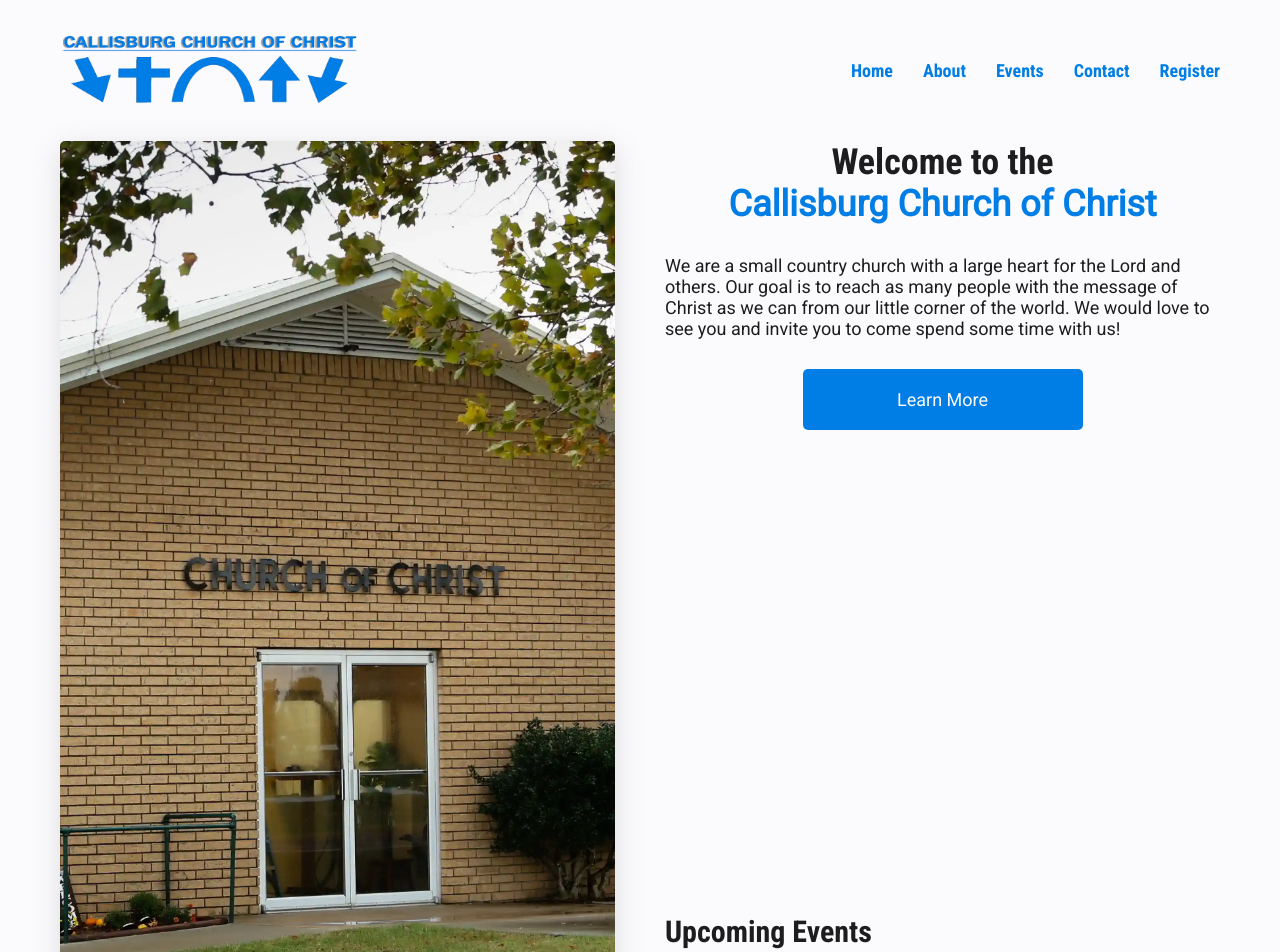
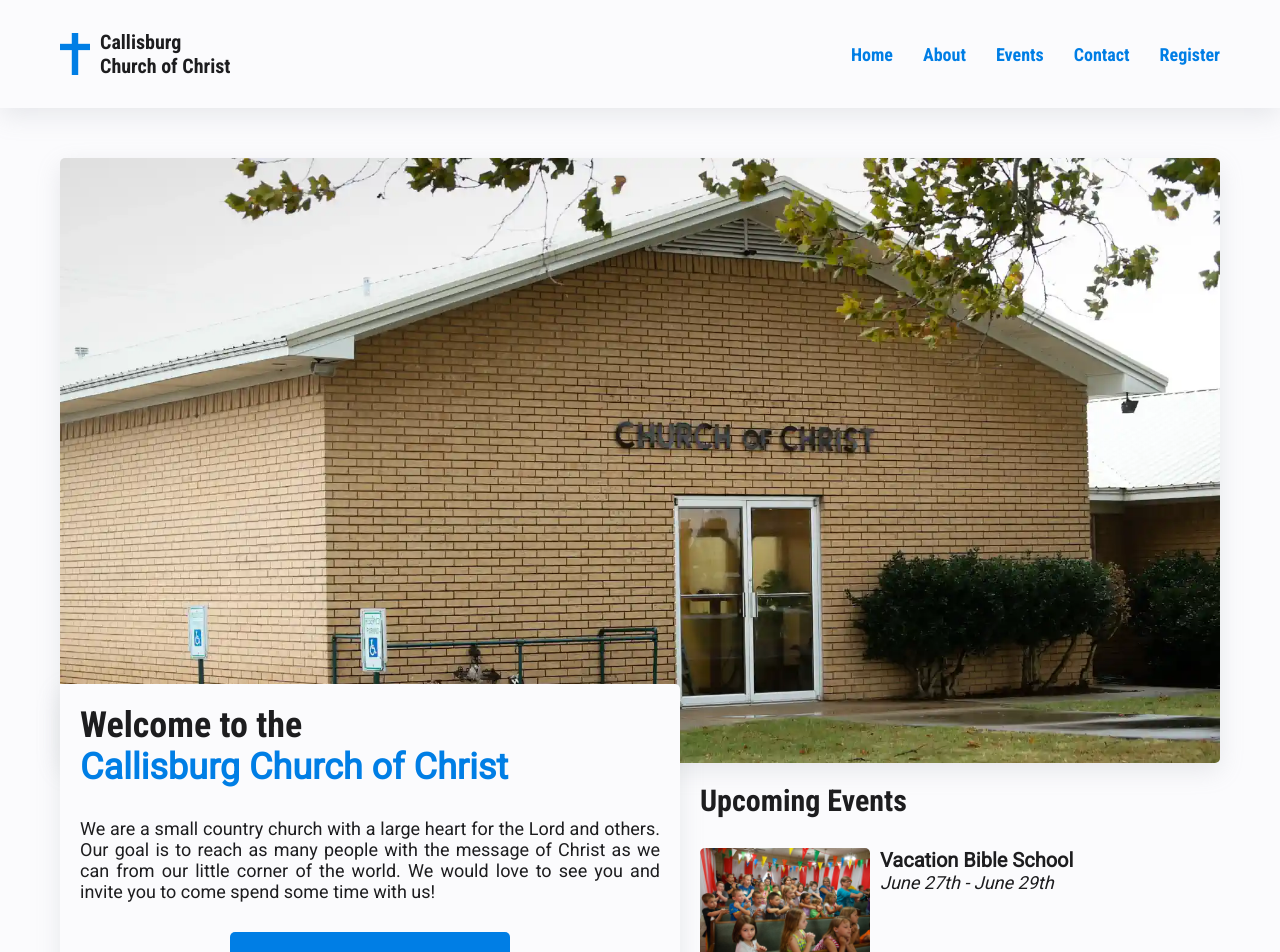
Before and after one commit to GarnerCode/callisburgcoc, a Nuxt app: page / in a window 1280 px wide. Shown: the top 952 px of the page. Built offline with nearby package versions, Linux system fonts and the light colour scheme.

Commit message:
Styling edits

```diff
--- a/components/Header.vue
+++ b/components/Header.vue
@@ -1,7 +1,10 @@
 <template>
     <header>
         <div class="logo-container">
-            <img src="assets/logo.png" alt="Callisburg Church of Christ logo">
+            <img src="assets/logo.svg" alt="Callisburg Church of Christ logo">
+            <div class="logo-text">
+                Callisburg<br/> Church of Christ
+            </div>
         </div>
         <ul class="nav-list">
             <li class="nav-item" v-for="(nav, index) of navData" :key="index">
@@ -26,9 +29,25 @@
             flex-direction: row;
             justify-content: space-between;
             align-items: center;
+            box-shadow: var(--box-shadow);
             .logo-container {
+                display: flex;
+                flex-direction: row;
+                align-items: center;
+                gap: 1rem;
+                cursor: pointer;
                 img {
-                    width: 30rem;
+                    width: 3.5rem;
+                }
+                .logo-text {
+                    font-size: 20px;
+                    font-family: var(--font-family-secondary);
+                    transition: var(--transition);
+                }
+                &:hover {
+                    .logo-text {
+                        color: var(--color-primary);
+                    }
                 }
             }
             .nav-list {
@@ -63,6 +82,11 @@
     @media screen and (min-width: 768px) {
         header {
             padding: 3rem var(--tablet-x-padding);
+            .logo-container {
+                img {
+                    width: 3rem;
+                }
+            }
             .nav-list {
                 display: flex;
                 flex-direction: row;
@@ -89,6 +113,11 @@
     @media screen and (min-width: 1440px) {
         header {
             padding: 2rem var(--desktop-x-padding);
+            .logo-container {
+                img {
+                    width: 2rem;
+                }
+            }
         }
     }
 </style>
--- a/components/Landing.vue
+++ b/components/Landing.vue
@@ -1,13 +1,14 @@
 <template>
     <section id="landing">
         <img class="hero hero-mobile" src="assets/images/mobile/exterior.webp" alt="Callisburg Church exterior">
-        <img class="hero hero-tablet" src="assets/images/tablet/exterior.webp" alt="Callisburg Church exterior">
-        <img class="hero hero-desktop" src="assets/images/desktop/exterior2.webp" alt="Callisburg Church exterior">
+        <img class="hero hero-tablet" src="assets/images/mobile/exterior.webp" alt="Callisburg Church exterior">
+        <img class="hero hero-desktop" src="assets/images/mobile/exterior.webp" alt="Callisburg Church exterior">
         <div class="landing-text">
             <div class="text">
                 <h1>Welcome to the<br/> <span class="text-highlight">Callisburg Church of Christ</span></h1>
                 <p>We are a small country church with a large heart for the Lord and others. Our goal is to reach as many people with the message of Christ as we can from our little corner of the world. We would love to see you and invite you to come spend some time with us!</p>
                 <button class="button">Learn More</button>
+            </div>
         </div>
         <div class="events">
             <h2>Upcoming Events</h2>
@@ -16,7 +17,6 @@
                 <div class="event-text">
                     <div class="event-title">Vacation Bible School</div>
                     <p class="event-date">June 27th - June 29th</p>
-                    </div>
                 </div>
             </div>
         </div>
@@ -29,6 +29,7 @@
             display: flex;
             flex-direction: column;
             gap: 3rem;
+            position: relative;
             .hero {
                 width: 100%;
                 box-shadow: var(--box-shadow);
@@ -49,7 +50,8 @@
                     display: flex;
                     flex-direction: column;
                     justify-content: space-between;
-                    gap: 3rem
+                    gap: 3rem;
+                    text-align: justify;
                 }
             }
             h1 {
@@ -59,6 +61,7 @@
                 display: flex;
                 flex-direction: column;
                 gap: 3rem;
+                margin-top: 7rem;
                 .events-content {
                     display: grid;
                     grid-template-columns: 1fr 2fr;
@@ -80,12 +83,7 @@
     }
     @media screen and (min-width: 768px) {
         #landing {
-            display: grid;
-            grid-template-columns: 1fr 1fr;
-            gap: 5rem;
-            .hero {
-                width: 100%;
-            }
+            display: block;
             .hero-mobile {
                 display: none;
             }
@@ -94,9 +92,27 @@
             }
             .landing-text {
                 gap: 0;
+                background-color: var(--color-white);
+                box-shadow: var(--box-shadow);
+                position: absolute;
+                bottom: -250px;
+                width: 50%;
+                padding: 2rem;
+                border-radius: var(--border-radius);
+                border-top-left-radius: 0;
+            }
+            h1 {
+                text-align: left;
             }
             .button {
                 margin: 0 auto;
+            }
+            .events {
+                margin: 0;
+                margin-top: 2rem;
+                position: absolute;
+                right: 0;
+                width: calc(50% - 6rem);
             }
         }
     }
@@ -108,6 +124,9 @@
             .hero-desktop {
                 display: block;
             }
+            .landing-text {
+                bottom: -75px;
+            }
             h1 {
                 text-align: left;
             }
--- a/components/Sermon.vue
+++ b/components/Sermon.vue
@@ -43,6 +43,11 @@
                 width: 100%;
                 border-radius: var(--border-radius);
             }
+            .sermon-content {
+                display: flex;
+                flex-direction: column;
+                gap: 3rem;
+            }
             .sermon-text {
                 font-style: italic;
             }
@@ -53,6 +58,7 @@
     }
     @media screen and (min-width: 768px) {
         #sermon {
+            margin-top: 250px;
             .section-header {
                 display: flex;
                 flex-direction: row;
@@ -77,6 +83,7 @@
     }
     @media screen and (min-width: 1440px) {
         #sermon {
+            margin-top: 75px;
             .section-header {
                 .header-row {
                     display: block;
--- a/const/sermonData.ts
+++ b/const/sermonData.ts
@@ -1,5 +1,5 @@
 export const sermonData = {
     videoUrl: 'https://www.youtube.com/embed/3laSoh6nrK4',
     scripture: 'A wife of noble character who can find? She is worth far more than rubies. Her husband has full confidence in her and lacks nothing of value. She brings him good, not harm, all the days of her life.',
-    verse: 'Proverbs 31'
+    verse: '-Proverbs 31'
 }
--- a/layouts/default.vue
+++ b/layouts/default.vue
@@ -22,7 +22,7 @@
         --desktop-x-padding: 18rem;
         --border-radius: 5px;
         --transition: ease 0.3s;
-        --box-shadow: rgba(100, 100, 111, 0.2) 0px 7px 29px 0px;
+        --box-shadow: rgba(149, 157, 165, 0.2) 0px 8px 24px;
     }
     html {
         overflow-x: hidden;
@@ -76,6 +76,7 @@
         }
         main {
             padding: var(--mobile-x-padding);
+            margin-top: 5rem;
         }
         .button {
             border: none;
```
Also changed, not shown: static/assets/images/mobile/exterior.webp, static/assets/logo.svg (added). Lines whose indentation alone changed are shown as unchanged.
